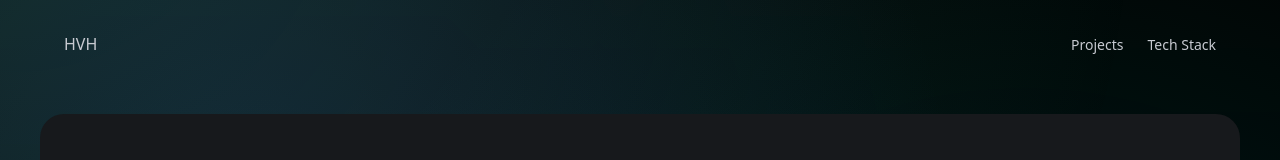
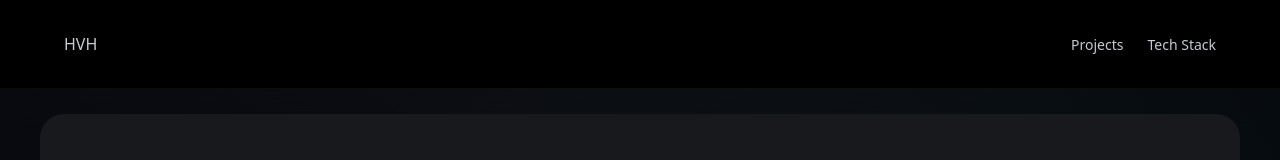
Before and after one commit to hampusvh/hampusvh-portfolio, a Next.js app: page / in a window 1280 px wide. Shown: the top 160 px of the page. Built offline with nearby package versions, Linux system fonts and the light colour scheme; grey boxes are pictures that could not be loaded.

Commit message:
jade theme bg gradient

```diff
--- a/styles/global.css
+++ b/styles/global.css
@@ -15,19 +15,50 @@ body {
   color: var(--text-main);
   font: var(--text-style-body);
   position: relative;
+
 }
 
-/* Prototyp: ambient glow i bakgrunden */
+/* Grå rök / dimma i toppen */
 body::before {
   content: "";
   position: fixed;
-  inset: -20%;
-  background:
-    radial-gradient(circle at 15% 0%,
-      hsla(170, 60%, 60%, 0.18),
-      transparent 60%);
+  inset: -18%;
   pointer-events: none;
   z-index: -1;
+
+  background:
+    /* mjuk, neutral dimma i mitten/toppen */
+    radial-gradient(circle at 50% -10%,
+      rgba(190, 200, 210, 0.06),
+      transparent 60%),
+    /* lite mörkare rök från vänster */
+    radial-gradient(circle at 0% 35%,
+      rgba(70, 80, 95, 0.06),
+      transparent 55%);
+}
+
+/* Djup + svag jade-ton längst ner */
+body::after {
+  content: "";
+  position: fixed;
+  inset: -18%;
+  pointer-events: none;
+  z-index: -2;
+
+  background:
+    /* väldigt subtil jade-glow nedre höger */
+    radial-gradient(circle at 80% 125%,
+      rgba(45, 173, 139, 0.15),
+      transparent 70%),
+    /* lite neutral rök nedre mitten */
+    radial-gradient(circle at 50% 120%,
+      rgba(10, 12, 18, 0.25),
+      transparent 75%),
+    /* generell mörk vignette */
+    linear-gradient(180deg,
+      #05060a 0%,
+      #03040a 60%,
+      #010206 100%);
 }
 
 
@@ -49,24 +80,3 @@ body::before {
 .site-footer {
   padding-block: 16px;
 }
-
-body::after {
-  content: "";
-  position: fixed;
-  inset: 0;
-  pointer-events: none;
-  z-index: -2;
-
-  background: radial-gradient(circle at 20% 30%,
-      rgba(45, 90, 150, 0.25),
-      transparent 60%),
-    radial-gradient(circle at 80% 70%,
-      rgba(0, 180, 160, 0.18),
-      transparent 65%),
-    radial-gradient(circle at 50% 120%,
-      rgba(180, 60, 40, 0.22),
-      transparent 70%),
-    linear-gradient(180deg,
-      rgba(0, 0, 0, 0.9) 0%,
-      rgba(0, 0, 0, 1) 100%);
-}
--- a/styles/sections/header.css
+++ b/styles/sections/header.css
@@ -1,5 +1,6 @@
 .site-header {
   padding-block: 16px;
+  background: var(--bg-header);
 }
 
 .header-inner {
--- a/styles/theme.css
+++ b/styles/theme.css
@@ -1,10 +1,10 @@
 @import "./tokens.css";
 
 :root {
-  --bg-page: var(--gray-5);
+  --bg-page: var(--gray-0);
+  --bg-header: var(--gray-0);
   --bg-section: var(--gray-10);
   --surface-elevated: var(--gray-30);
-
 
   --text-strong: var(--gray-100);
   --text-main: var(--gray-80);
```
Also changed, not shown: styles/sections/hero.css (line endings or trailing spaces).
